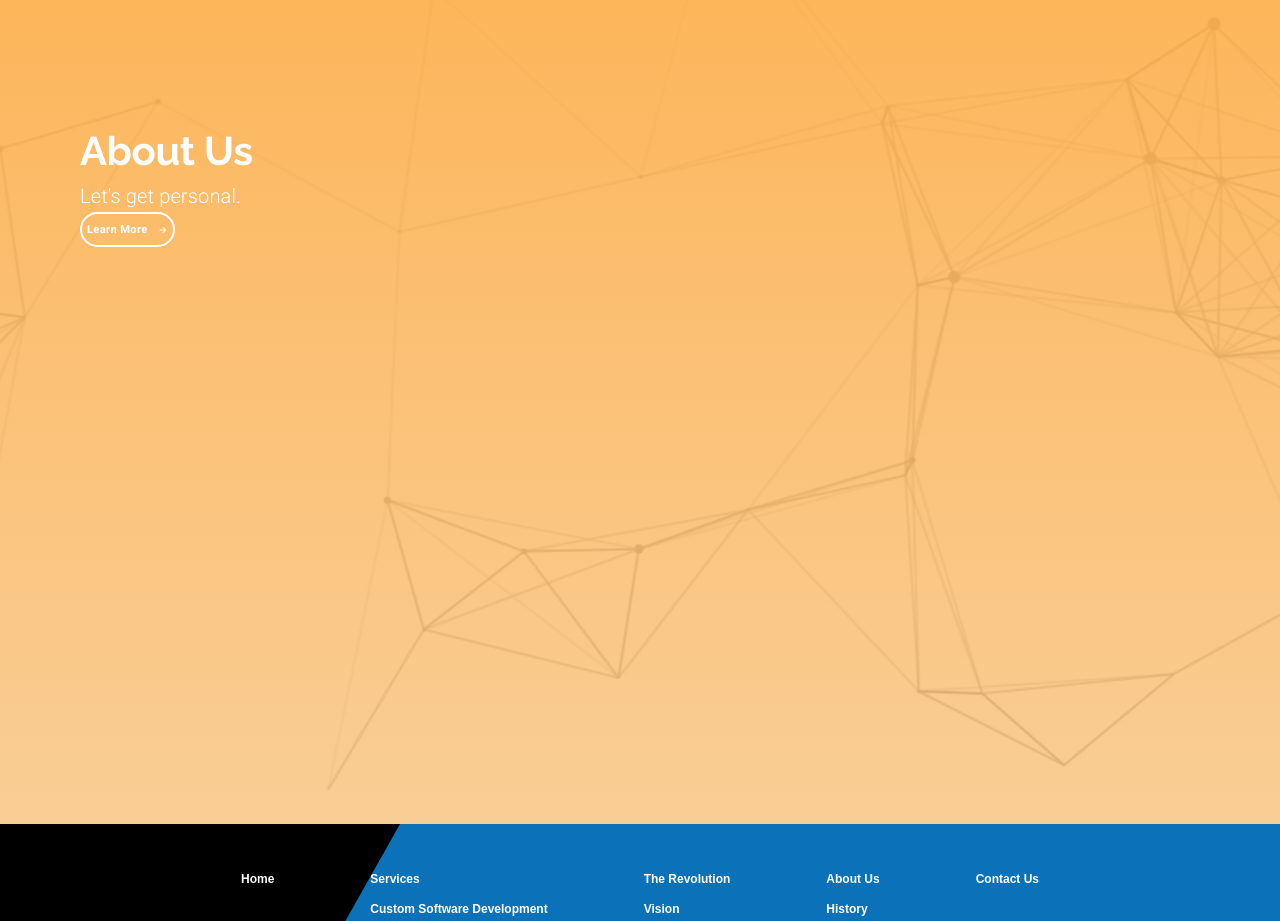
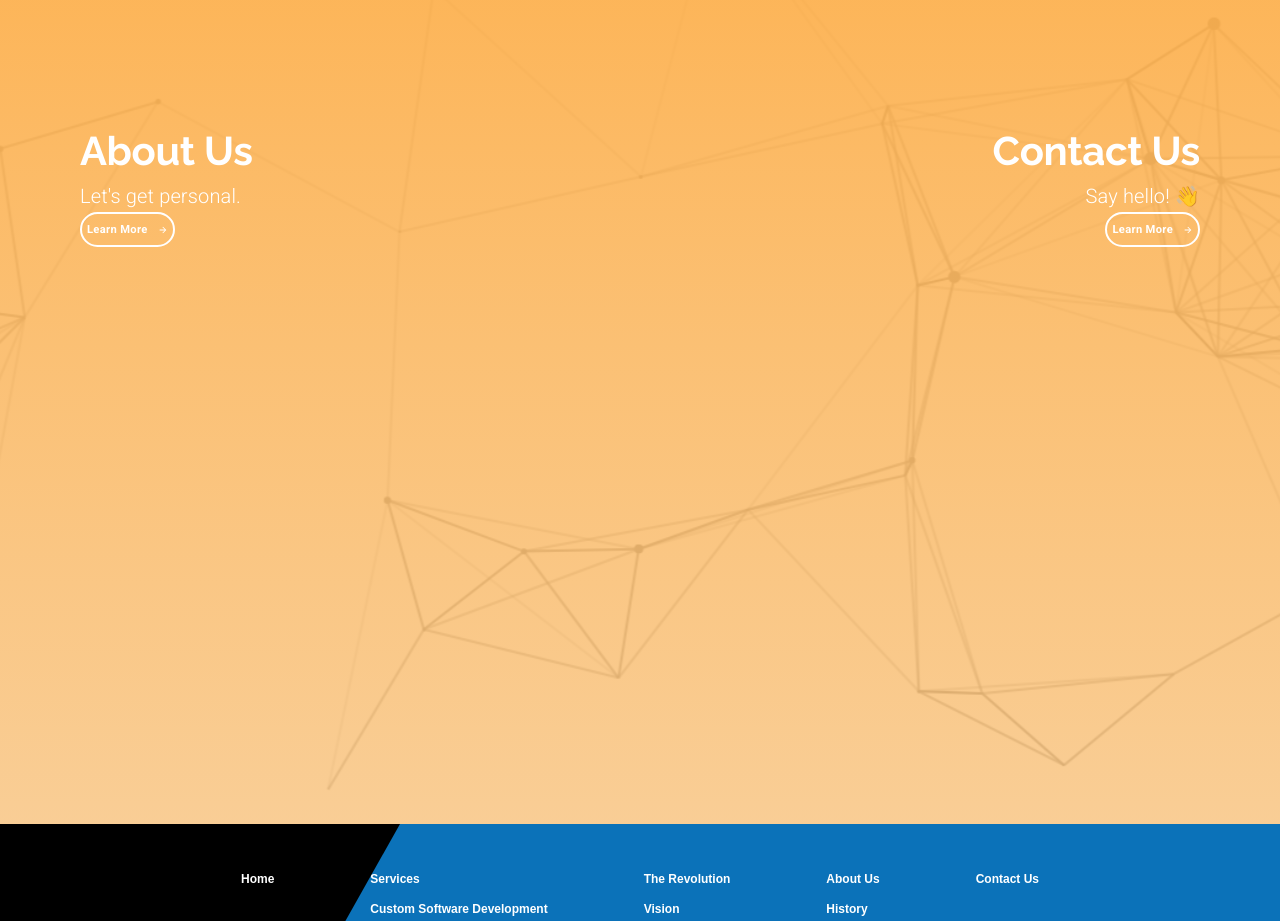
Before and after one commit to webkidt/arc-development, a React (Create React App) app: page / in a window 1280 px wide. Shown: the part 4100-5021 px from the top of the page. Built offline with nearby package versions, Linux system fonts and the light colour scheme; a web font is replaced by a local one.

Commit message:
Landing Page - Information Block - Contact Us

```diff
--- a/src/components/LandingPage.js
+++ b/src/components/LandingPage.js
@@ -64,6 +64,7 @@ const InfoBackground = styled('div')({
 const LandingPage = () => {
   const theme = useTheme();
   const matchSM = useMediaQuery(theme.breakpoints.down('md'));
+  // const matchXS = useMediaQuery(theme.breakpoints.down('sm'));
 
   const defaultOptions = {
     loop: true,
@@ -302,7 +303,16 @@ const LandingPage = () => {
       <Grid item>
         {/*----- Information Block -----*/}
         <Grid container alignItems='center' sx={{ height: '80em' }}>
-          <Grid item sx={{ position: 'absolute', marginLeft: '5em' }}>
+          <Grid
+            container
+            sx={{
+              position: 'absolute',
+              flexDirection: { xs: 'column', sm: 'row' },
+              textAlign: { xs: 'center', sm: 'inherit' },
+              rowGap: { xs: 10, sm: 0 },
+            }}
+          >
+            <Grid item sm sx={{ marginLeft: { xs: 0, sm: '2em', md: '5em' } }}>
               <Grid container direction='column'>
                 <Typography variant='h2' sx={{ color: '#FFFFFF' }}>
                   About Us
@@ -321,6 +331,38 @@ const LandingPage = () => {
                 </Grid>
               </Grid>
             </Grid>
+            <Grid
+              item
+              sm
+              sx={{
+                marginRight: { xs: 0, sm: '2em', md: '5em' },
+                textAlign: { xs: 'center', sm: 'right' },
+              }}
+            >
+              <Grid container direction='column'>
+                <Typography variant='h2' sx={{ color: '#FFFFFF' }}>
+                  Contact Us
+                </Typography>
+                <Typography variant='subtitle2'>
+                  Say hello!{' '}
+                  <span role='img' aria-label='waving hand'>
+                    👋
+                  </span>
+                </Typography>
+                <Grid item>
+                  <LearnMoreBtn
+                    variant='outlined'
+                    sx={{ color: 'white', borderColor: 'white' }}
+                  >
+                    <Box component='span' mr='10px'>
+                      Learn More
+                    </Box>
+                    <ButtonArrow width={10} height={10} fill='#FFFFFF' />
+                  </LearnMoreBtn>
+                </Grid>
+              </Grid>
+            </Grid>
+          </Grid>
           <InfoBackground />
         </Grid>
       </Grid>
```
Lines whose indentation alone changed are shown as unchanged.
